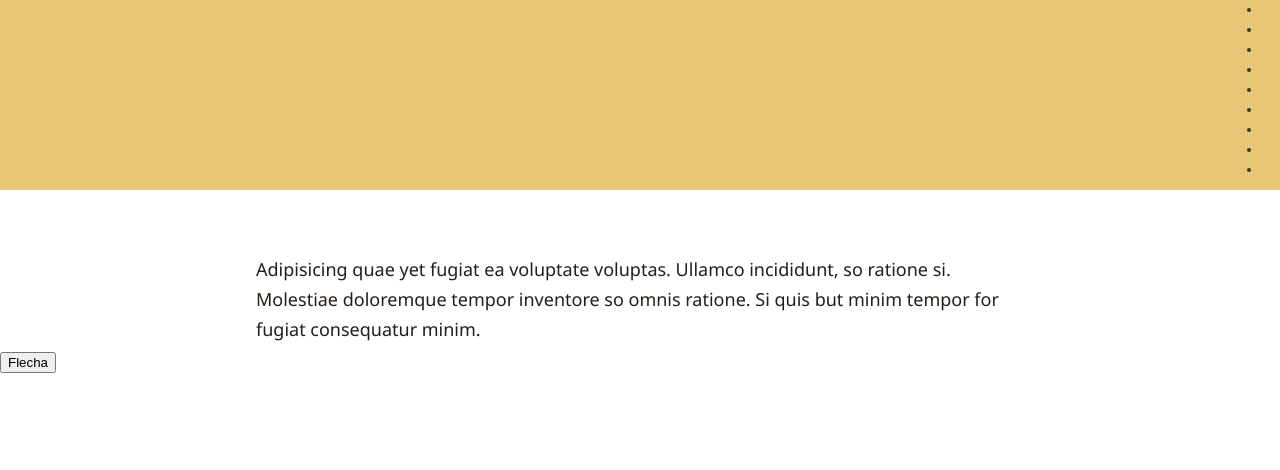
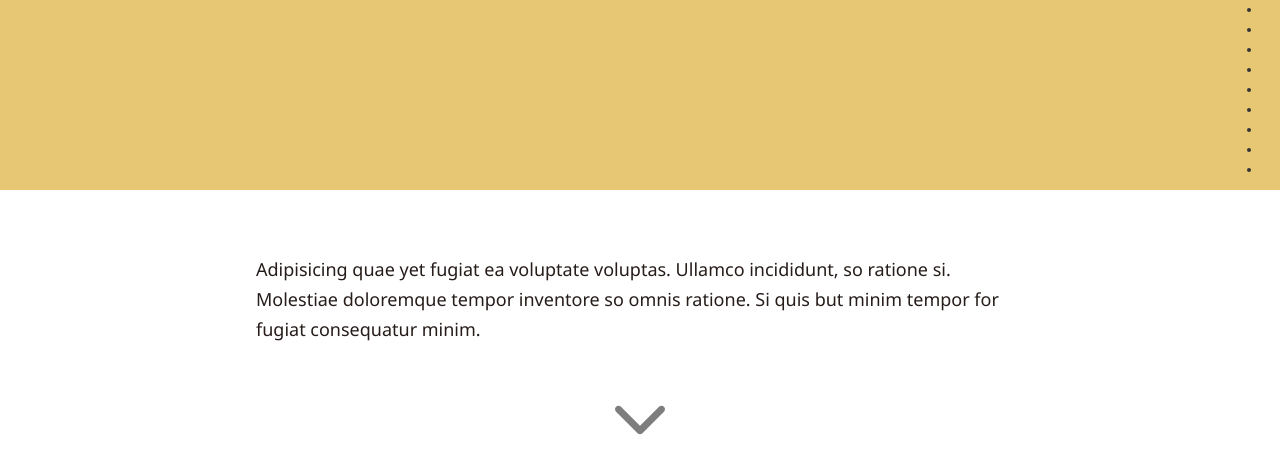
Before and after one commit to Adalab/project-como-tu-y-como-yo-proyecto-social, a website: page index.html in a window 1280 px wide. Shown: the part 330-800 px from the top of the page. Drawn offline with nearby package versions, Linux system fonts and the light colour scheme.

Commit message:
image arrow

```diff
--- a/index.html
+++ b/index.html
@@ -16,8 +16,11 @@
 			</div>
 			<div class="container-introduction">
 				<p class="max-width margin-box p-top-lg center">Adipisicing quae yet fugiat ea voluptate voluptas. Ullamco incididunt, so ratione si. Molestiae doloremque tempor inventore so omnis ratione. Si quis but minim tempor for fugiat consequatur minim.</p>
-				<button type="button" name="button">Flecha</button>
+
+					<img class="arrow" src="images/32195.svg" alt="flecha hacia abajo">
+
 			</div>
+
 		</div>
 		<div class="section" id="section1">
 <div class="header">
--- a/scss/components/_buttons.scss
+++ b/scss/components/_buttons.scss
@@ -0,0 +1,6 @@
+.arrow{
+  width: 50px;
+  margin: 40px auto 40px auto;
+  display: block;
+  opacity: 0.5;
+}
--- a/scss/main.scss
+++ b/scss/main.scss
@@ -6,6 +6,7 @@
 @import "layout/section-map";
 @import "core/generales";
 @import "layout/header";
+@import "components/buttons";
 
 
 .fp-tableCell {
```
Also changed, not shown: css/main.css, images/32195.svg (added), images/Arrow-down.svg.png (added), 1 other file.
